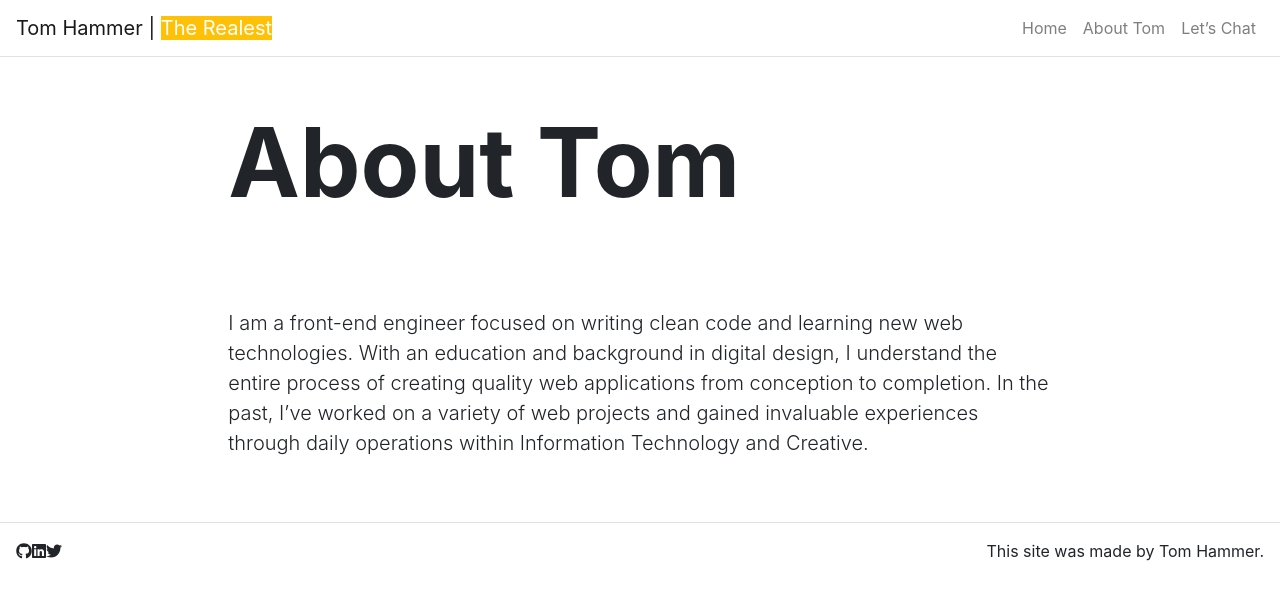
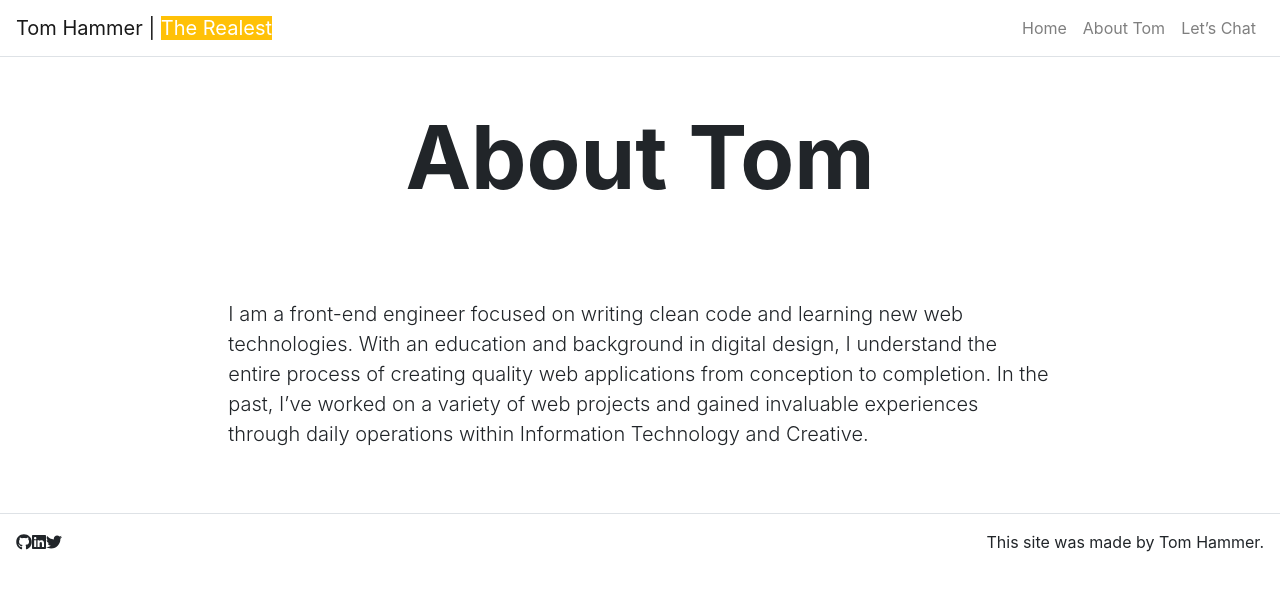
Before and after one commit to tjhammer845/tjhammer845.github.io, a React (Create React App) app: page /about in a window 1280 px wide. Shown: the top 600 px of the page. Built offline with nearby package versions, Linux system fonts and the light colour scheme.

Commit message:
copy change

```diff
--- a/package.json
+++ b/package.json
@@ -11,12 +11,12 @@
         "@fortawesome/react-fontawesome": "^0.1.11",
         "axios": "^0.19.2",
         "boostrap": "^2.0.0",
-        "bootstrap": "^4.5.2",
+        "bootstrap": "^4.5.3",
         "react": "^16.13.1",
         "react-bootstrap": "^1.3.0",
         "react-dom": "^16.13.1",
         "react-router-dom": "^5.2.0",
-        "react-scripts": "3.0.1",
+        "react-scripts": "^3.4.3",
         "react-spring": "^8.0.27"
     },
     "scripts": {
--- a/src/App.js
+++ b/src/App.js
@@ -25,7 +25,7 @@ class App extends React.Component {
             ],
             home: {
                 title: 'Creative, logical, technical, and slightly sarcastic',
-                subTitle: 'Creating stuff for the web with a brighter future in mind!',
+                subTitle: 'Web stuff with a brighter future in mind!',
                 text: 'Check out some of my work below'
             },
             about: {
--- a/src/components/Hero.js
+++ b/src/components/Hero.js
@@ -6,14 +6,14 @@ import Col from 'react-bootstrap/Col';
 
 function Hero(props) {
 
-    return(
+    return (
         <Jumbotron className="bg-transparent jumbotron-fluid p-0">
             <Container fluid={true}>
                 <Row className="justify-content-center py-5">
-                    <Col md={8} sm={12}>
-                        { props.title && <h1 className="display-1 font-weight-bolder">{props.title}</h1> }
-                        { props.subTitle && <h3 className="display-4 font-weight-light">{props.subTitle}</h3> }
-                        { props.text && <h3 className="lead font-weight-light">{props.text}</h3> }
+                    <Col md={8} sm={12} className="text-center">
+                        {props.title && <h1 className="display-2 font-weight-bolder">{props.title}</h1>}
+                        {props.subTitle && <h3 className="display-4 font-weight-light">{props.subTitle}</h3>}
+                        {props.text && <h3 className="lead font-weight-light">{props.text}</h3>}
                     </Col>
                 </Row>
             </Container>
```
Also changed, not shown: 28 other files (tests, documents, lock files or other folders).
